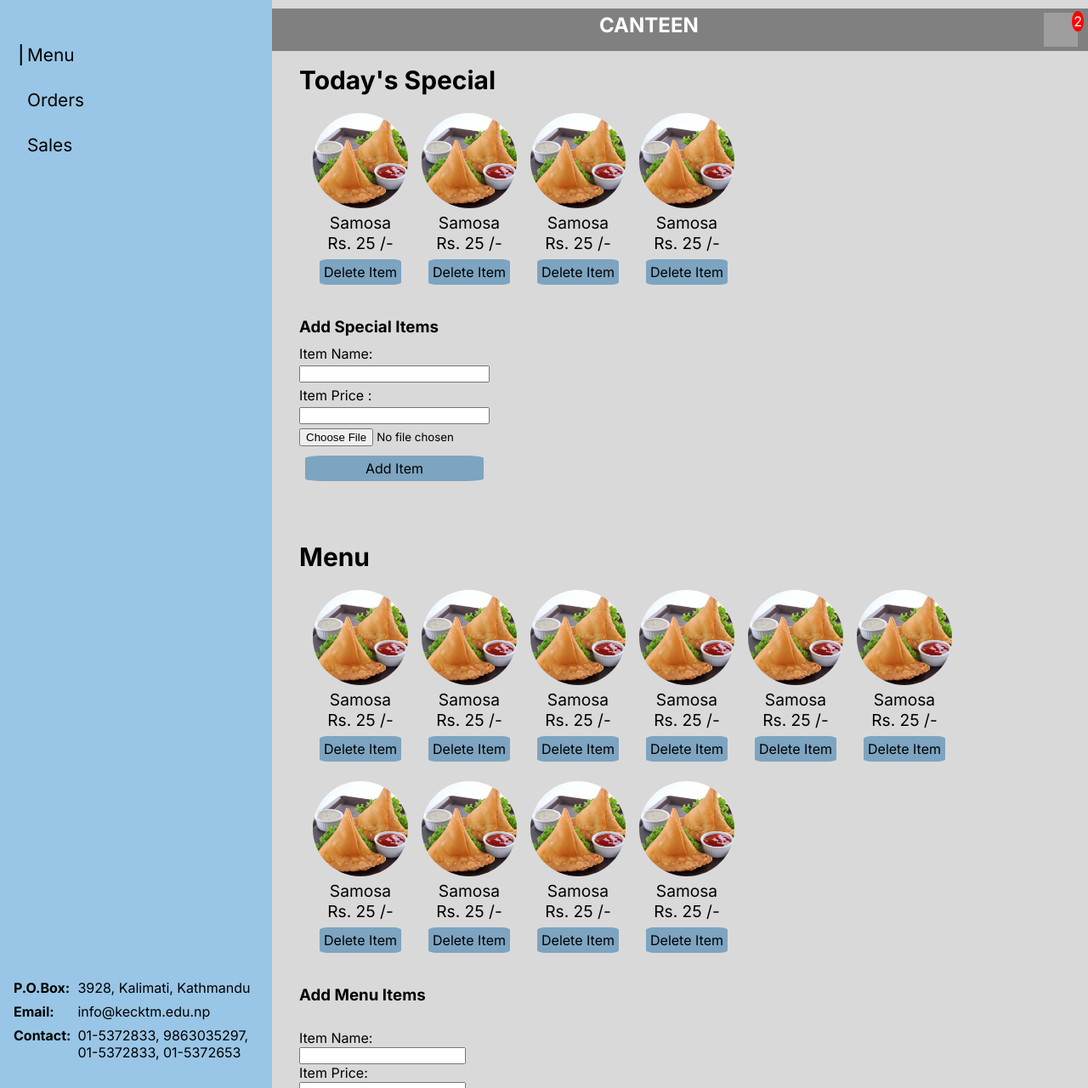
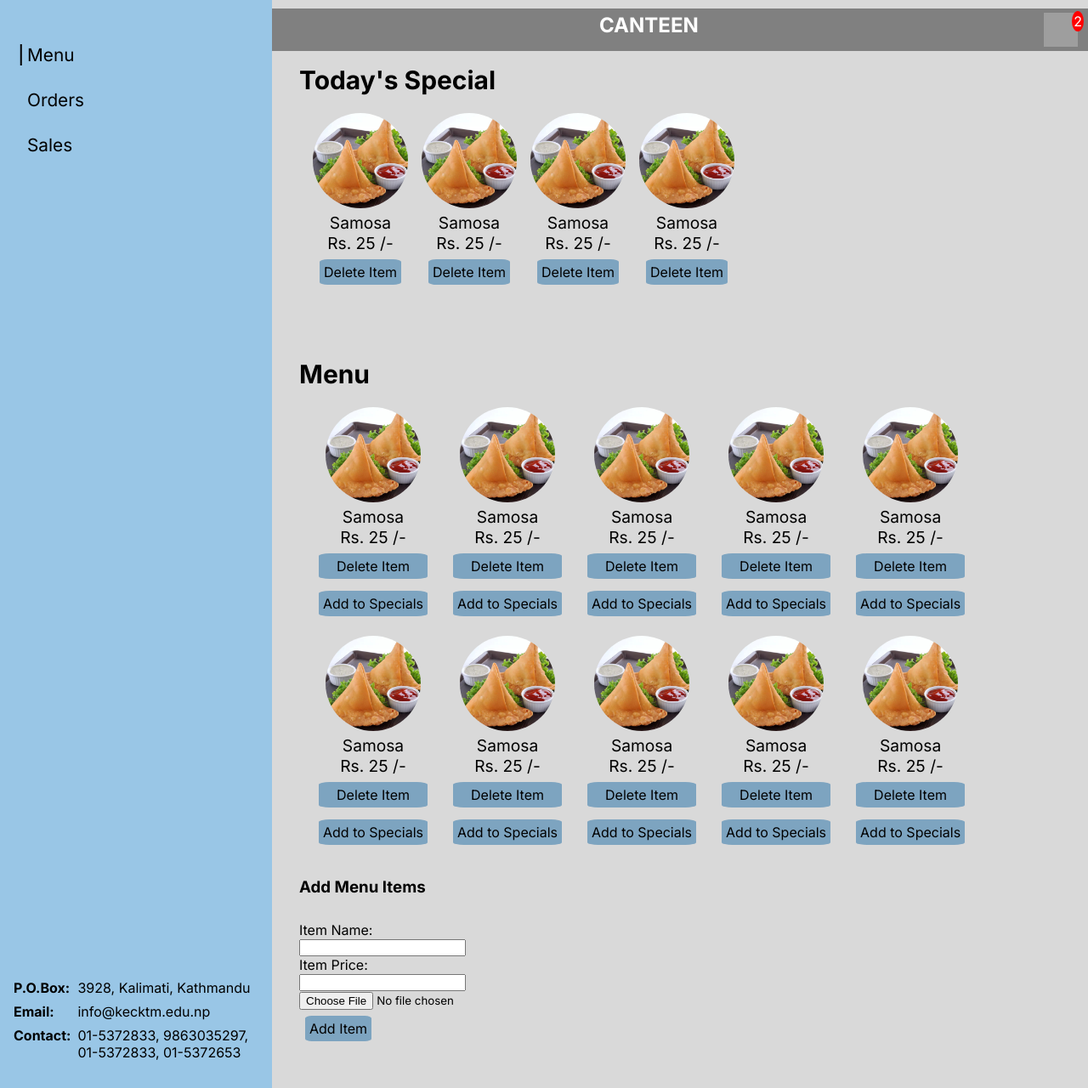
Before and after one commit to Prasun-Shiwakoti/PrachiMinorProject, a Django app: template CMSproject/canteen/templates/canteen/s_canteen.html in a window 1280 px wide. Shown: the part 87-1367 px from the top of the page at 85% size. Run offline with Django 3.2, Linux system fonts and the light colour scheme; the template is opened without the code that fills it, so the values that code supplies are empty; some web fonts are replaced; grey boxes are pictures that could not be loaded.

Commit message:
added change account and modified s_canteen.js

```diff
--- a/CMSproject/canteen/templates/canteen/s_canteen.html
+++ b/CMSproject/canteen/templates/canteen/s_canteen.html
@@ -6,6 +6,12 @@
     <meta http-equiv="X-UA-Compatible" content="IE=edge">
     <meta name="viewport" content="width=device-width, initial-scale=1.0">
     <title>Canteen Staff</title>
+    <style>
+        .buttons{
+            display: flex;
+            flex-direction: column;
+        }
+    </style>
     <link rel="stylesheet" type="text/css" href="{% static 'canteen/css/s_canteen.css' %}">
     <link rel="stylesheet" href="https://fonts.googleapis.com/css2?family=Alegreya SC:wght@400&display=swap" />
     <link rel="stylesheet" href="https://fonts.googleapis.com/css2?family=Ubuntu Mono:wght@400&display=swap" />
@@ -127,14 +133,6 @@
                 </div>
 
             </div>
-            <div class="menu-change"><h3>Add Special Items</h3>
-                <label for="itemName">Item Name:</label>
-                <input type="text" id="itemName">
-                <label for="itemPrice">Item Price :</label>
-                <input type="number" id="itemPrice">
-                <input type="file" id="itemImageInput" accept="image/*">
-                <button onclick="addspecialItem()">Add Item</button>
-        </div>
         </section>
         <section class="menu">
             <div class="title">
@@ -146,70 +144,100 @@
                     <img src="/media/samosa.jpg" alt="">
                     <div class="itemName"> Samosa </div>
                     <div class="itemPrice"> Rs. 25 /- </div>
+                    <div class="buttons">
                         <button onclick="deleteItem(this)">Delete Item</button>
+                        <button onclick="AddToSpecial(this)">Add to Specials</button>
+                    </div>
                 </div>
                 <div class="item">
                     <!-- samosa ko photo -->
                     <img src="/media/samosa.jpg" alt="">
                     <div class="itemName"> Samosa </div>
                     <div class="itemPrice"> Rs. 25 /- </div>
+                    <div class="buttons">
                         <button onclick="deleteItem(this)">Delete Item</button>
+                        <button onclick="AddToSpecial(this)">Add to Specials</button>
+                    </div>
                 </div>
                 <div class="item">
                     <!-- samosa ko photo -->
                     <img src="/media/samosa.jpg" alt="">
                     <div class="itemName"> Samosa </div>
                     <div class="itemPrice"> Rs. 25 /- </div>
+                    <div class="buttons">
                         <button onclick="deleteItem(this)">Delete Item</button>
+                        <button onclick="AddToSpecial(this)">Add to Specials</button>
+                    </div>
                 </div>
                 <div class="item">
                     <!-- samosa ko photo -->
                     <img src="/media/samosa.jpg" alt="">
                     <div class="itemName"> Samosa </div>
                     <div class="itemPrice"> Rs. 25 /- </div>
+                    <div class="buttons">
                         <button onclick="deleteItem(this)">Delete Item</button>
+                        <button onclick="AddToSpecial(this)">Add to Specials</button>
+                    </div>
                 </div>
                 <div class="item">
                     <!-- samosa ko photo -->
                     <img src="/media/samosa.jpg" alt="">
                     <div class="itemName"> Samosa </div>
                     <div class="itemPrice"> Rs. 25 /- </div>
+                    <div class="buttons">
                         <button onclick="deleteItem(this)">Delete Item</button>
+                        <button onclick="AddToSpecial(this)">Add to Specials</button>
+                    </div>
                 </div>
                 <div class="item">
                     <!-- samosa ko photo -->
                     <img src="/media/samosa.jpg" alt="">
                     <div class="itemName"> Samosa </div>
                     <div class="itemPrice"> Rs. 25 /- </div>
+                    <div class="buttons">
                         <button onclick="deleteItem(this)">Delete Item</button>
+                        <button onclick="AddToSpecial(this)">Add to Specials</button>
+                    </div>
                 </div>
                 <div class="item">
                     <!-- samosa ko photo -->
                     <img src="/media/samosa.jpg" alt="">
                     <div class="itemName"> Samosa </div>
                     <div class="itemPrice"> Rs. 25 /- </div>
+                    <div class="buttons">
                         <button onclick="deleteItem(this)">Delete Item</button>
+                        <button onclick="AddToSpecial(this)">Add to Specials</button>
+                    </div>
                 </div>
                 <div class="item">
                     <!-- samosa ko photo -->
                     <img src="/media/samosa.jpg" alt="">
                     <div class="itemName"> Samosa </div>
                     <div class="itemPrice"> Rs. 25 /- </div>
+                    <div class="buttons">
                         <button onclick="deleteItem(this)">Delete Item</button>
+                        <button onclick="AddToSpecial(this)">Add to Specials</button>
+                    </div>
                 </div>
                 <div class="item">
                     <!-- samosa ko photo -->
                     <img src="/media/samosa.jpg" alt="">
                     <div class="itemName"> Samosa </div>
                     <div class="itemPrice"> Rs. 25 /- </div>
+                    <div class="buttons">
                         <button onclick="deleteItem(this)">Delete Item</button>
+                        <button onclick="AddToSpecial(this)">Add to Specials</button>
+                    </div>
                 </div>
                 <div class="item">
                     <!-- samosa ko photo -->
                     <img src="/media/samosa.jpg" alt="">
                     <div class="itemName"> Samosa </div>
                     <div class="itemPrice"> Rs. 25 /- </div>
+                    <div class="buttons">
                         <button onclick="deleteItem(this)">Delete Item</button>
+                        <button onclick="AddToSpecial(this)">Add to Specials</button>
+                    </div>
                 </div>
             </div>
             <div class="menu-change"><h3>Add Menu Items</h3>
--- a/CMSproject/login/views/loginaction.py
+++ b/CMSproject/login/views/loginaction.py
@@ -41,7 +41,8 @@ def loginaction(request):
                         print("Redirecting to examsection")
                         print(reverse('examsection_view', kwargs={'user': admin_instance.admin_id}))
                         return redirect(reverse('examsection_view', kwargs={'user': admin_instance.admin_id}))
-
+        else:
+            return redirect("/")
     else:
         print("Authentication failed")
         return render(request, 'login/login.html', {'error_message': 'Invalid login credentials. Please try again.'})
```
Lines whose indentation alone changed are shown as unchanged.
